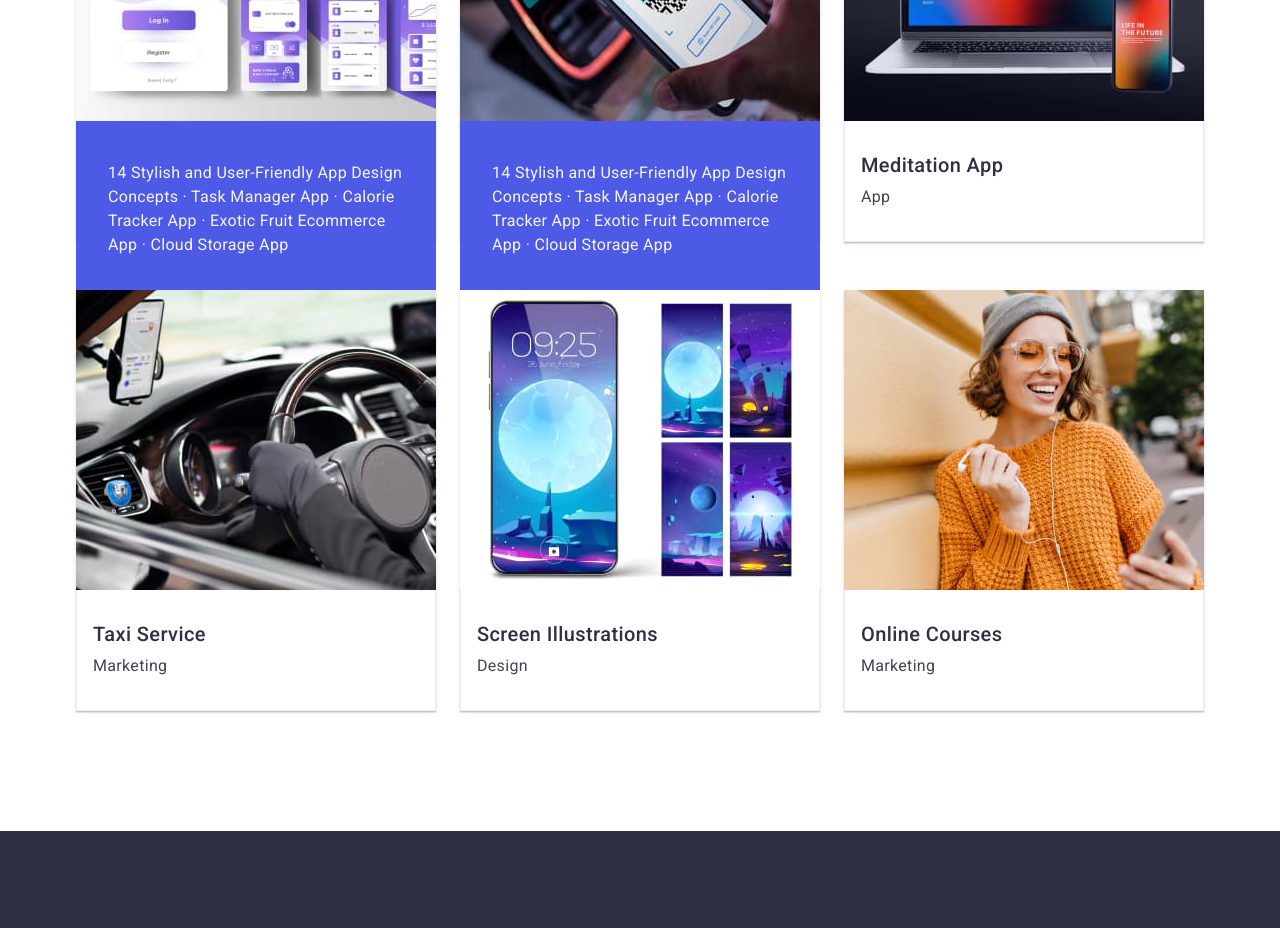
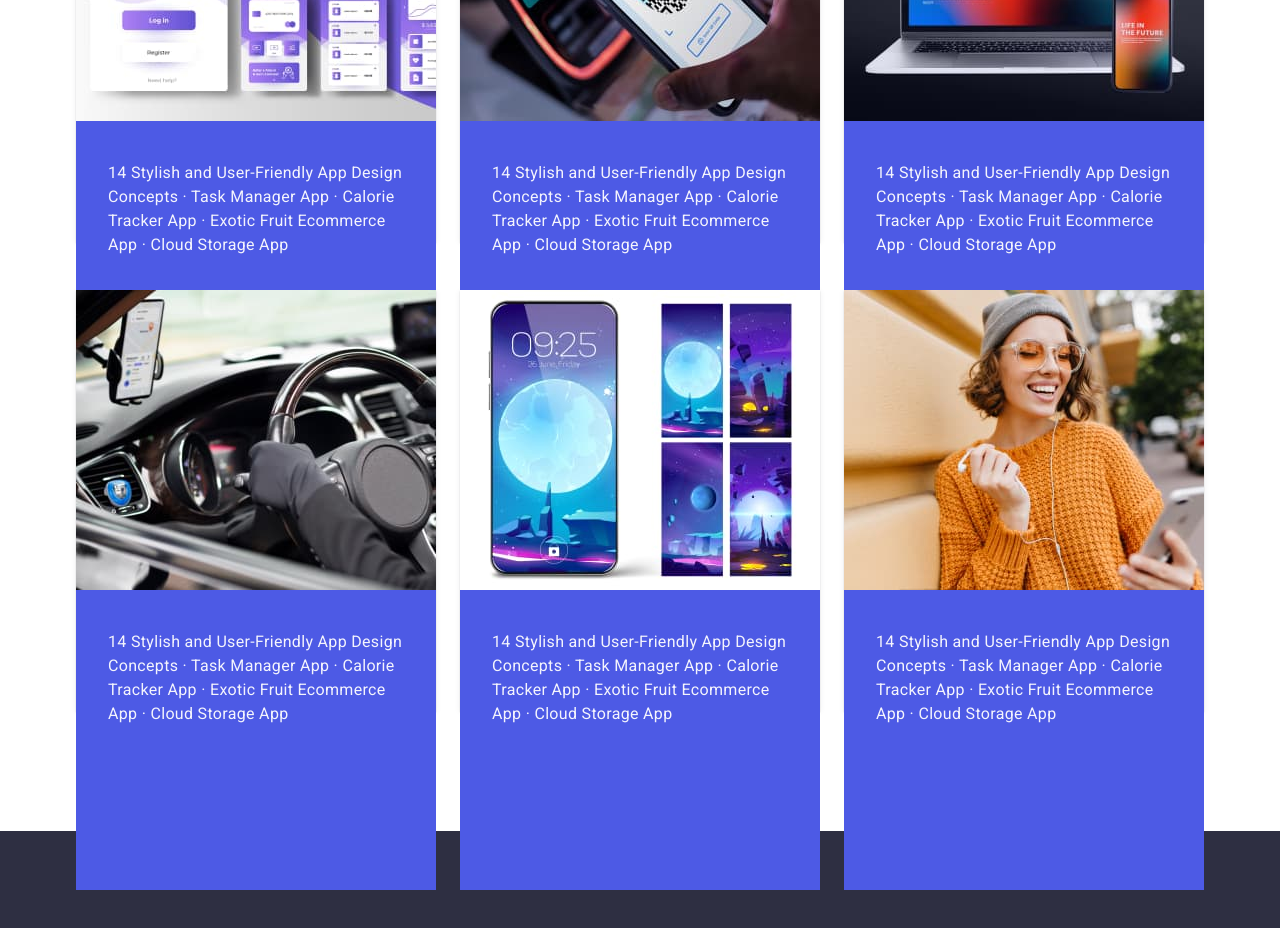
Before and after one commit to JeniaGurman/goit-markup-hw-04, a plain HTML site: page index.html in a window 1280 px wide. Shown: the part 2360-3288 px from the top of the page. Drawn offline with nearby package versions, Linux system fonts and the light colour scheme.

Commit message:
homework 4

```diff
--- a/css/styles.css
+++ b/css/styles.css
@@ -432,6 +432,9 @@ img {
     transition: box-shadow 250ms cubic-bezier(0.4, 0, 0.2, 1);
 
 }
+.portfolio-item:hover .portfolio-cover-text {
+    transform: translateY(0%);
+}
 
 
 
@@ -443,7 +446,6 @@ img {
     position: absolute;
     height: 100%;
     padding: 40px 32px 164px 32px;
-    overflow: hidden;
 
     top: 0;
     border: 1px solid var(--CLOUD, #F4F4FD);
@@ -477,7 +479,7 @@ img {
 }
 
 .portfolio-img {
-
+    overflow: hidden;
 }
 
 .portfolio-list-item {
@@ -498,9 +500,7 @@ img {
 
 }
 
-.portfolio-list-prog:hover {
-    transform: translateY(0%);
-}
+
 
 /*===========================*/
 
--- a/index.html
+++ b/index.html
@@ -269,6 +269,11 @@
                         <div class="portfolio-cover-wrap">
                             <img class="portfolio-img" src="./images/Our_Portfolio_3.jpg" alt="Meditation App"
                                 width="360" height="300">
+                            <p class="portfolio-cover-text">14 Stylish and User-Friendly App Design Concepts · Task
+                                Manager
+                                App · Calorie Tracker App ·
+                                Exotic Fruit Ecommerce App ·
+                                Cloud Storage App</p>
                         </div>
                         <div class="portfolio-program">
                             <h3 class="portfolio-list-item">Meditation App</h3>
@@ -279,6 +284,11 @@
                         <div class="portfolio-cover-wrap">
                             <img class="portfolio-img" src="./images/Our_Portfolio_4.jpg" alt="Taxi Service" width="360"
                                 height="300">
+                            <p class="portfolio-cover-text">14 Stylish and User-Friendly App Design Concepts · Task
+                                Manager
+                                App · Calorie Tracker App ·
+                                Exotic Fruit Ecommerce App ·
+                                Cloud Storage App</p>
                         </div>
                         <div class="portfolio-program">
                             <h3 class="portfolio-list-item">Taxi Service</h3>
@@ -289,6 +299,11 @@
                         <div class="portfolio-cover-wrap">
                             <img class="portfolio-img" src="./images/Our_Portfolio_5.jpg" alt="Screen Illustrations"
                                 width="360" height="300">
+                            <p class="portfolio-cover-text">14 Stylish and User-Friendly App Design Concepts · Task
+                                Manager
+                                App · Calorie Tracker App ·
+                                Exotic Fruit Ecommerce App ·
+                                Cloud Storage App</p>
                         </div>
                         <div class="portfolio-program">
                             <h3 class="portfolio-list-item">Screen Illustrations</h3>
@@ -296,8 +311,15 @@
                         </div>
                     </li>
                     <li class="portfolio-item">
-                        <img class="portfolio-img" src="./images/Our_Portfolio_6.jpg" alt="Online Courses" width="360"
-                            height="300">
+                        <div class="portfolio-cover-wrap">
+                            <img class="portfolio-img" src="./images/Our_Portfolio_6.jpg" alt="Online Courses"
+                                width="360" height="300">
+                            <p class="portfolio-cover-text">14 Stylish and User-Friendly App Design Concepts · Task
+                                Manager
+                                App · Calorie Tracker App ·
+                                Exotic Fruit Ecommerce App ·
+                                Cloud Storage App</p>
+                        </div>
                         <div class="portfolio-program">
                             <h3 class="portfolio-list-item">Online Courses</h3>
                             <p class="portfolio-list-prog">Marketing</p>
```
